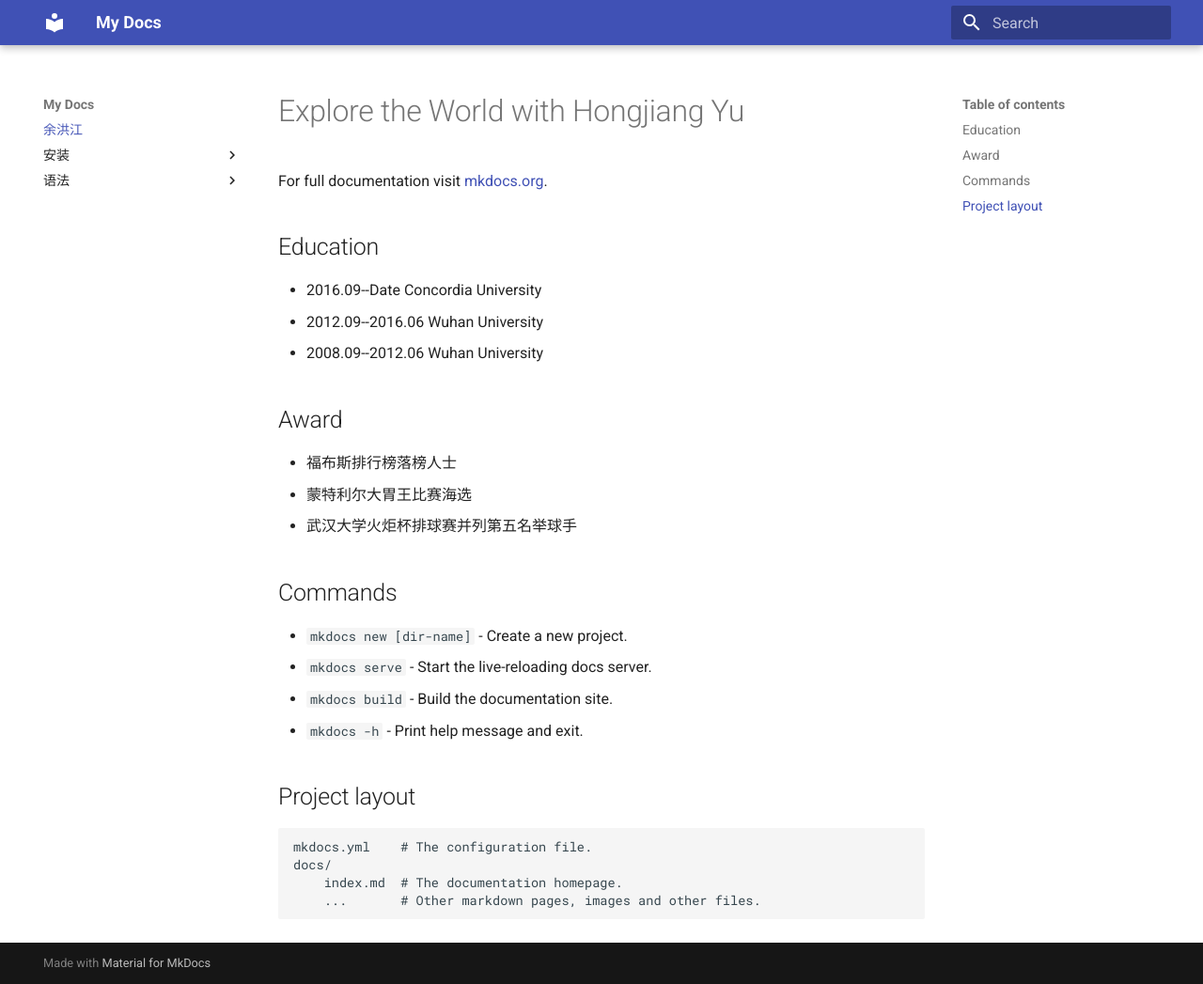
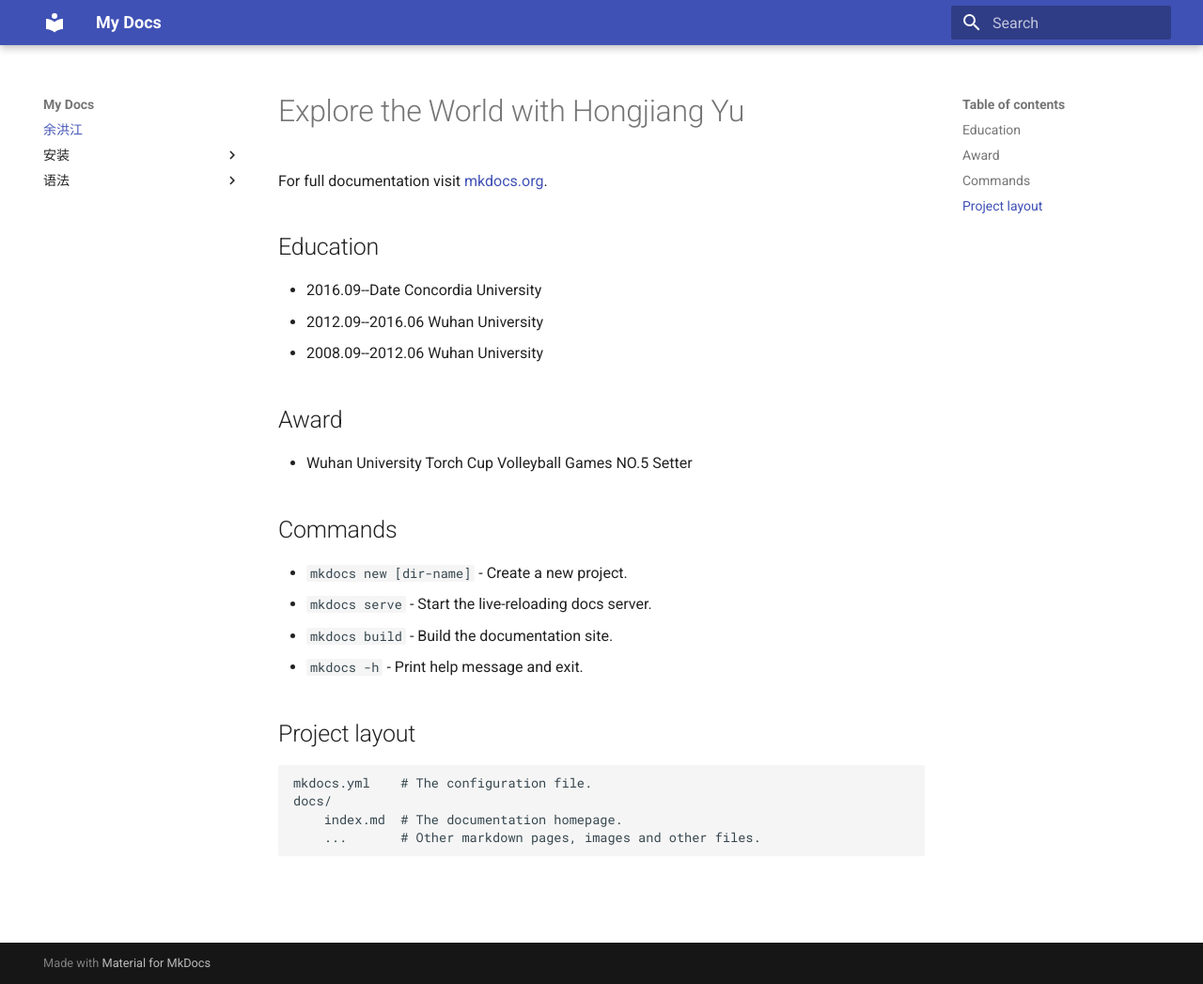
Before and after one commit to Hongjiang-Yu/whuPaprika.github.io, an MkDocs documentation site: the page built from docs/index.md, in a window 1280 px wide and 1047 px high. Shown: the whole window at 94% size. Built offline with MkDocs 1.6.1 and Material for MkDocs 9.7.7, drawn with Linux system fonts in a browser that asks for light colours.

Commit message:
update index

```diff
--- a/docs/index.md
+++ b/docs/index.md
@@ -8,9 +8,7 @@ For full documentation visit [mkdocs.org](https://www.mkdocs.org).
 * 2008.09--2012.06  Wuhan University
 
 ## Award
-* 福布斯排行榜落榜人士
-* 蒙特利尔大胃王比赛海选
-* 武汉大学火炬杯排球赛并列第五名举球手
+* Wuhan University Torch Cup Volleyball Games NO.5 Setter
 
 ## Commands
 
```
